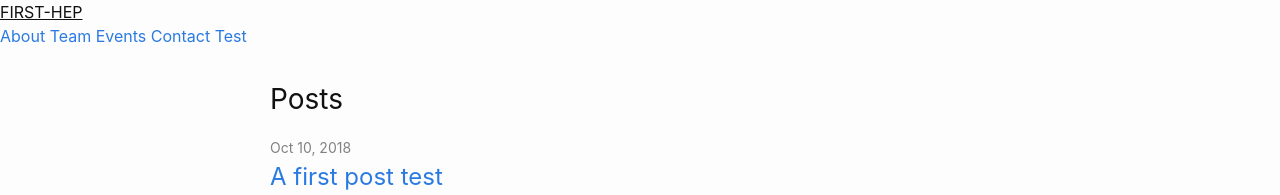
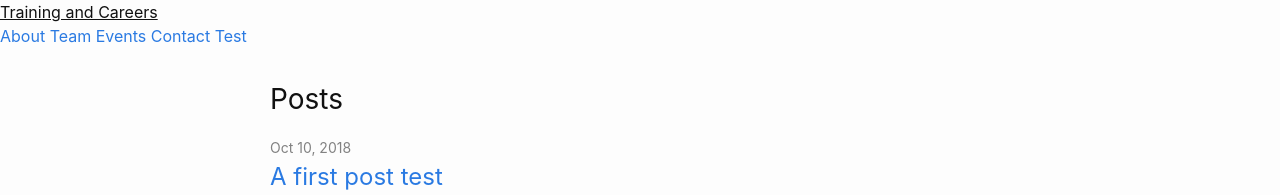
Before and after one commit to fatala22/hsf-training-careers, a Jekyll site: the page built from index.md, in a window 1280 px wide. Shown: the top 195 px of the page. Built offline with Jekyll 4.4.1, drawn with Linux system fonts in a browser that asks for light colours.

Commit message:
Update _includes/header.html

```diff
--- a/_includes/header.html
+++ b/_includes/header.html
@@ -3,7 +3,7 @@
     <div class="header__inner">
       <a class="header__logo" href="{{ '/' | relative_url }}">
         <div class="header__logo--container">
-          FIRST-HEP
+          Training and Careers
         </div>
       </a>
       <nav class="header__links">
```
